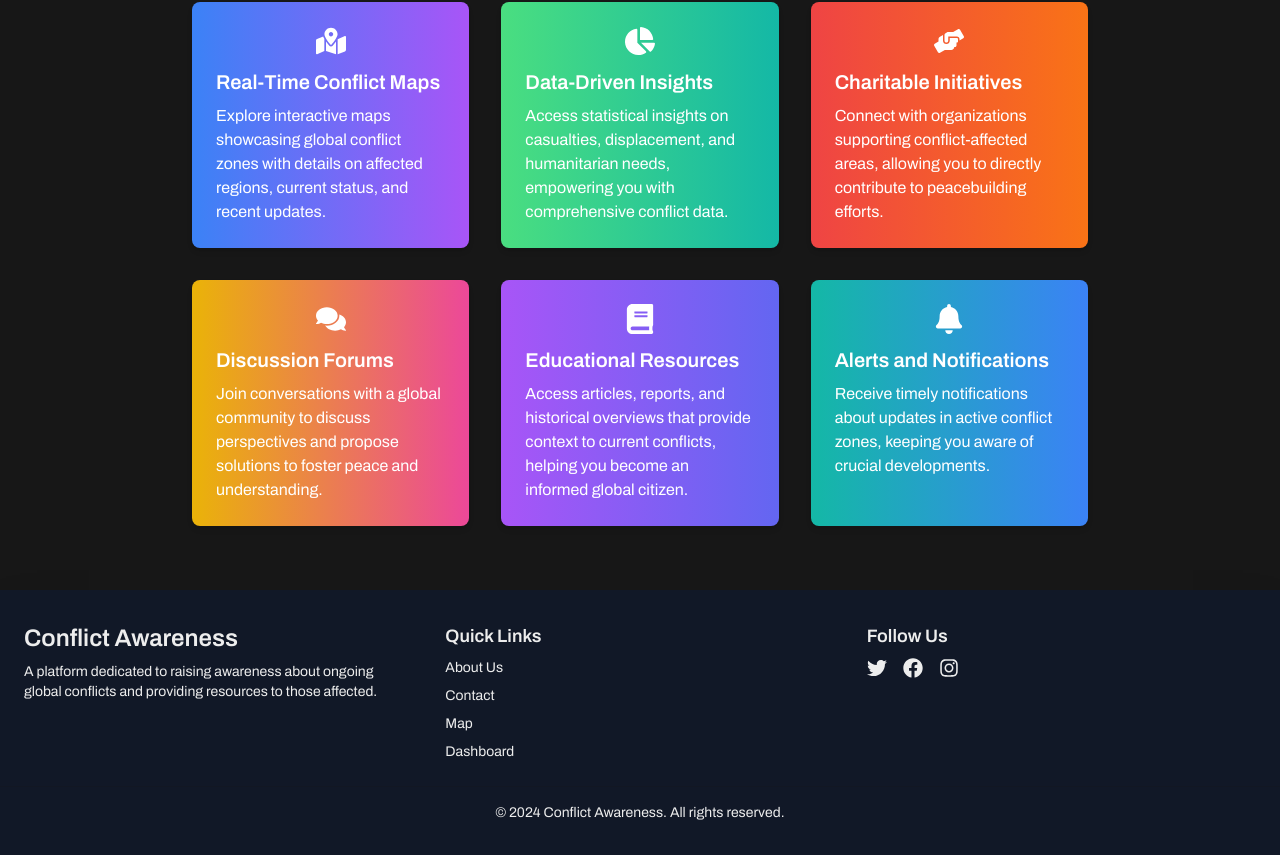
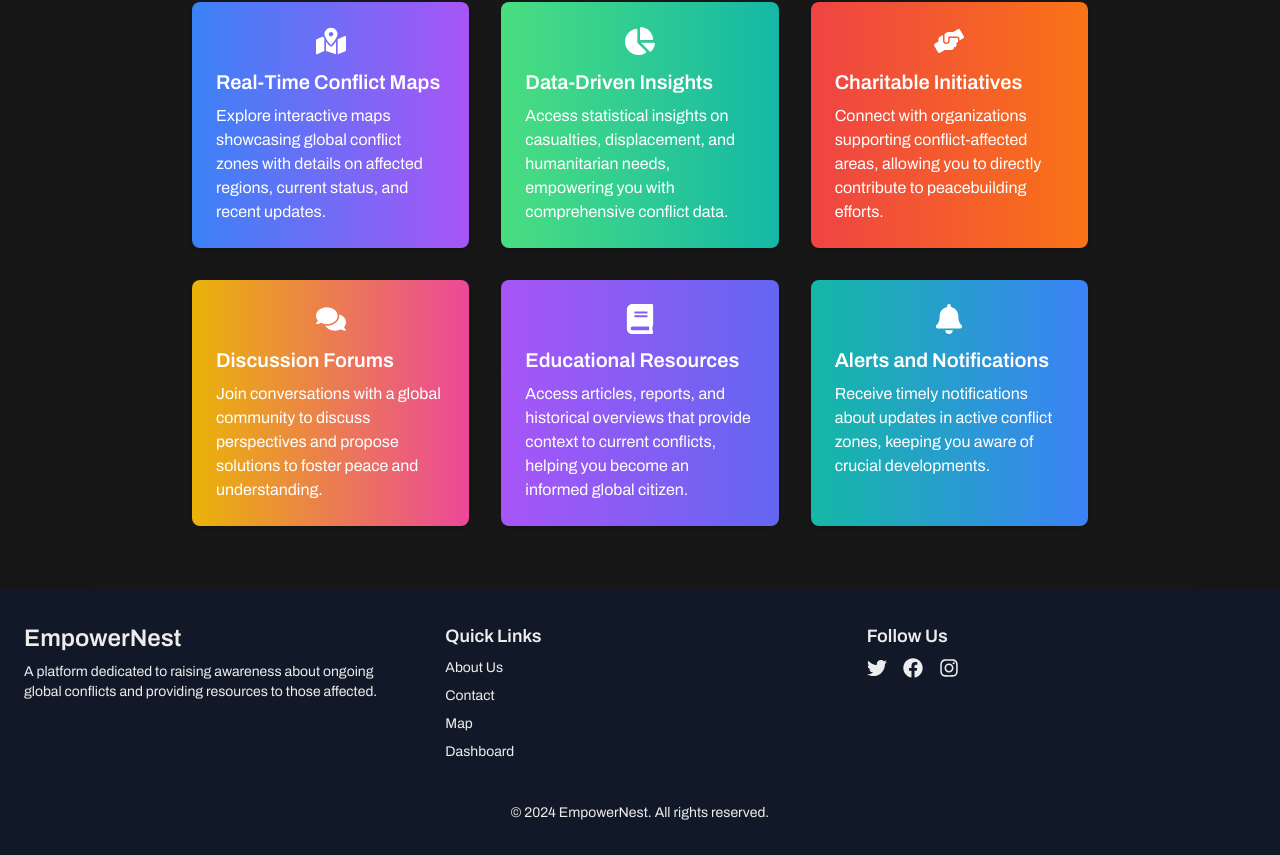
Before and after one commit to yotam1802/HackTheChange2024, a Next.js app: page / in a window 1280 px wide. Shown: the part 898-1753 px from the top of the page. Built offline with nearby package versions, Linux system fonts and the light colour scheme; no server answers.

Commit message:
small ui

```diff
--- a/src/app/chat/[id]/page.js
+++ b/src/app/chat/[id]/page.js
@@ -208,7 +208,12 @@ export default function ConflictChatPage({ params }) {
         </li>
       ));
 
-  if (status === "loading" || !conflict) return <p>Loading...</p>;
+  if (status === "loading" || !conflict)
+    return (
+      <div className="flex items-center justify-center min-h-screen">
+        <div className="w-12 h-12 border-4 border-foreground border-t-transparent rounded-full animate-spin"></div>
+      </div>
+    );
 
   return (
     <div className="flex flex-col min-h-screen">
--- a/src/components/Footer.js
+++ b/src/components/Footer.js
@@ -7,7 +7,7 @@ export default function Footer() {
       <div className="container mx-auto px-6 grid grid-cols-1 md:grid-cols-3 gap-8">
         {/* Logo and About */}
         <div>
-          <h3 className="text-2xl font-semibold mb-2">Conflict Awareness</h3>
+          <h3 className="text-2xl font-semibold mb-2">EmpowerNest</h3>
           <p className="text-sm">
             A platform dedicated to raising awareness about ongoing global
             conflicts and providing resources to those affected.
@@ -60,7 +60,7 @@ export default function Footer() {
 
       {/* Footer Bottom */}
       <div className="border-t border-background border-opacity-20 mt-6 pt-4 text-center text-sm">
-        <p>&copy; 2024 Conflict Awareness. All rights reserved.</p>
+        <p>&copy; 2024 EmpowerNest. All rights reserved.</p>
       </div>
     </footer>
   );
```
